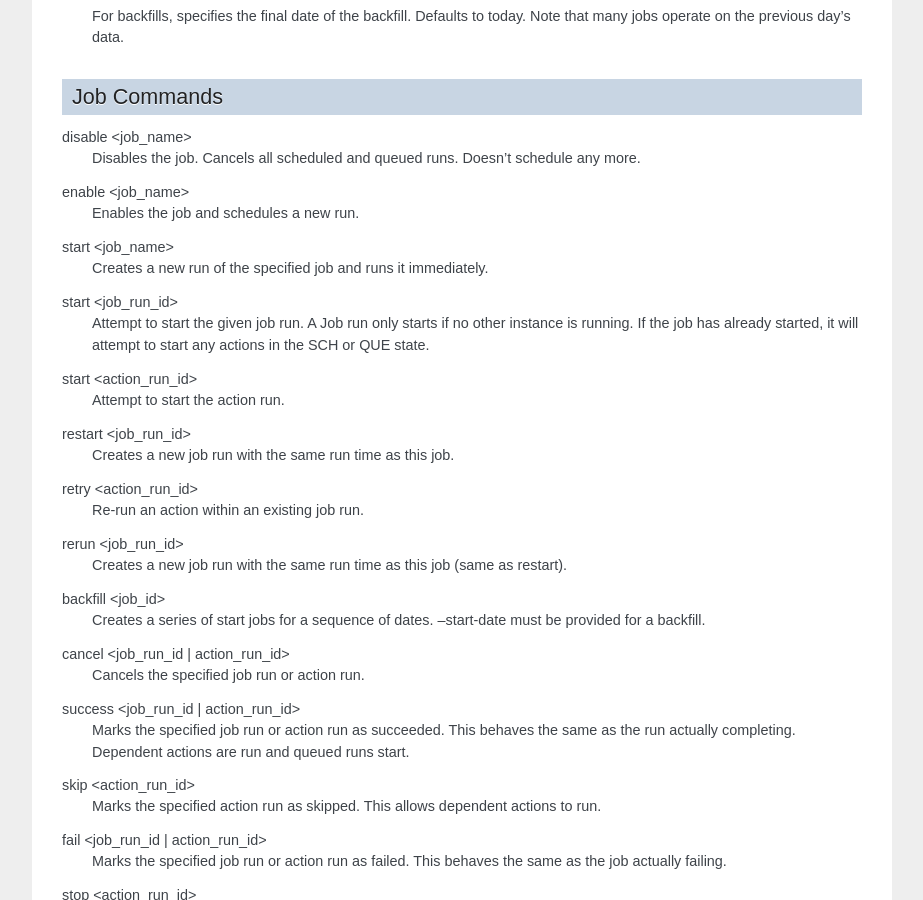
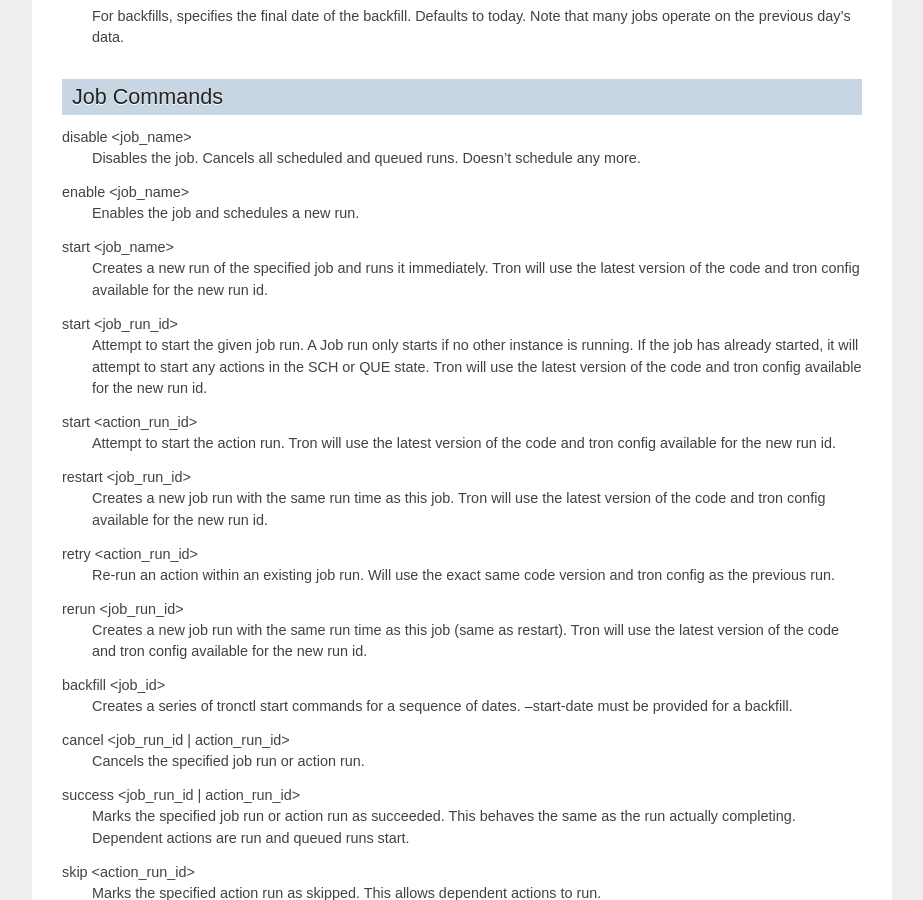
Before and after one commit to Yelp/Tron, a Sphinx documentation site: the page built from docs/man_tronctl.rst, in a window 1280 px wide and 900 px high, scrolled down 641 px. Shown: the whole window, without its empty margins (198-1121 px from the left). Built offline with Sphinx 7.4.7, drawn with Linux system fonts in a browser that asks for light colours.

Commit message:
Be more explicit about rerun/retry behavior in tron till it supports getting new code

```diff
--- a/docs/man_tronctl.rst
+++ b/docs/man_tronctl.rst
@@ -46,26 +46,32 @@ enable <job_name>
 
 start <job_name>
     Creates a new run of the specified job and runs it immediately.
+    Tron will use the latest version of the code and tron config available for the new run id.
 
 start <job_run_id>
     Attempt to start the given job run. A Job run only starts if no
     other instance is running. If the job has already started, it will attempt
     to start any actions in the SCH or QUE state.
+    Tron will use the latest version of the code and tron config available for the new run id.
 
 start <action_run_id>
     Attempt to start the action run.
+    Tron will use the latest version of the code and tron config available for the new run id.
 
 restart <job_run_id>
     Creates a new job run with the same run time as this job.
+    Tron will use the latest version of the code and tron config available for the new run id.
 
 retry <action_run_id>
     Re-run an action within an existing job run.
+    Will use the exact same code version and tron config as the previous run.
 
 rerun <job_run_id>
     Creates a new job run with the same run time as this job (same as restart).
+    Tron will use the latest version of the code and tron config available for the new run id.
 
 backfill <job_id>
-    Creates a series of start jobs for a sequence of dates.
+    Creates a series of tronctl start commands for a sequence of dates.
     --start-date must be provided for a backfill.
 
 cancel <job_run_id | action_run_id>
```
Also changed, not shown: 1 other file.
